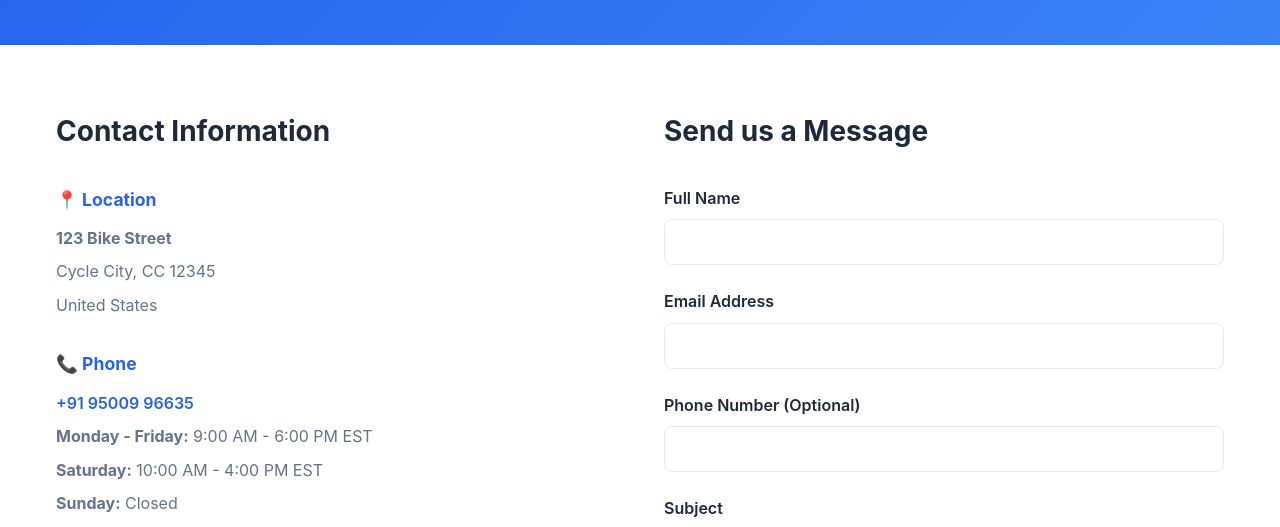
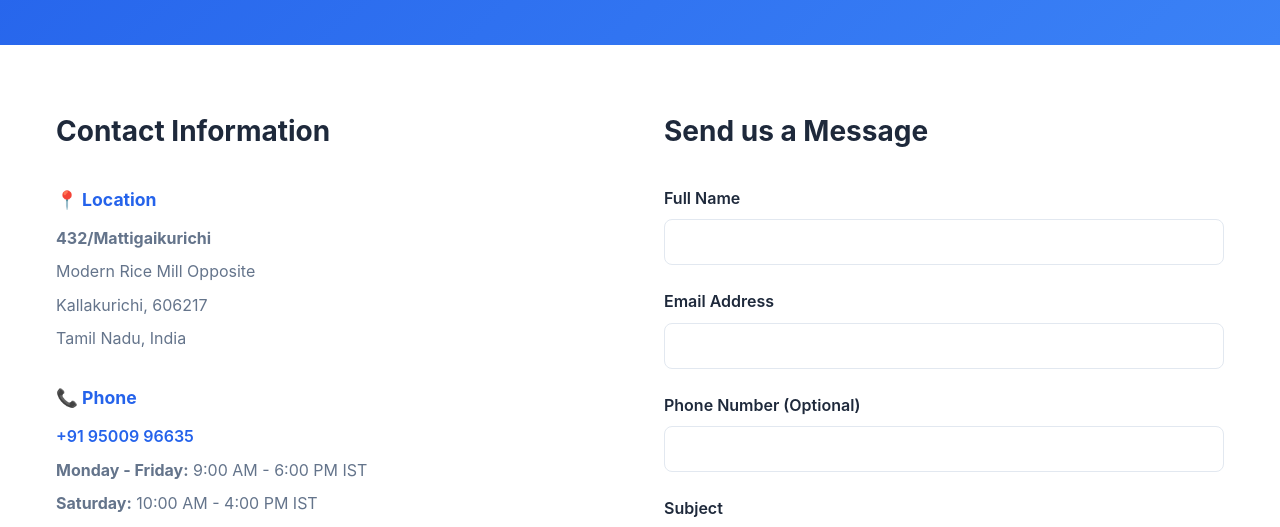
Before and after one commit to GOKILKANTH/ai-project, a plain HTML site: page contact.html in a window 1280 px wide. Shown: the part 228-755 px from the top of the page. Drawn offline with Linux system fonts and the light colour scheme.

Commit message:
eith commit

```diff
--- a/config.js
+++ b/config.js
@@ -45,17 +45,18 @@ const CONFIG = {
     phone: '+919500996635',
     supportEmail: 'support@bikesale.com',
     address: {
-      street: '123 Bike Street',
-      city: 'Cycle City',
-      state: 'CC',
-      zipCode: '12345',
-      country: 'United States'
+      street: '432/Mattigaikurichi',
+      landmark: 'Modern Rice Mill Opposite',
+      city: 'Kallakurichi',
+      state: 'Tamil Nadu',
+      zipCode: '606217',
+      country: 'India'
     },
     hours: {
-      weekday: '9:00 AM - 6:00 PM EST',
-      saturday: '10:00 AM - 4:00 PM EST',
+      weekday: '9:00 AM - 6:00 PM IST',
+      saturday: '10:00 AM - 4:00 PM IST',
       sunday: 'Closed',
-      timezone: 'EST'
+      timezone: 'IST'
     },
     social: {
       facebook: 'https://facebook.com/bikesale',
--- a/contact.html
+++ b/contact.html
@@ -51,16 +51,17 @@
 
               <div class="contact-item">
                 <h3>📍 Location</h3>
-                <p><strong>123 Bike Street</strong></p>
-                <p>Cycle City, CC 12345</p>
-                <p>United States</p>
+                <p><strong>432/Mattigaikurichi</strong></p>
+                <p>Modern Rice Mill Opposite</p>
+                <p>Kallakurichi, 606217</p>
+                <p>Tamil Nadu, India</p>
               </div>
 
               <div class="contact-item">
                 <h3>📞 Phone</h3>
                 <p><a href="tel:+919500996635">+91 95009 96635</a></p>
-                <p><strong>Monday - Friday:</strong> 9:00 AM - 6:00 PM EST</p>
-                <p><strong>Saturday:</strong> 10:00 AM - 4:00 PM EST</p>
+                <p><strong>Monday - Friday:</strong> 9:00 AM - 6:00 PM IST</p>
+                <p><strong>Saturday:</strong> 10:00 AM - 4:00 PM IST</p>
                 <p><strong>Sunday:</strong> Closed</p>
               </div>
 
```
